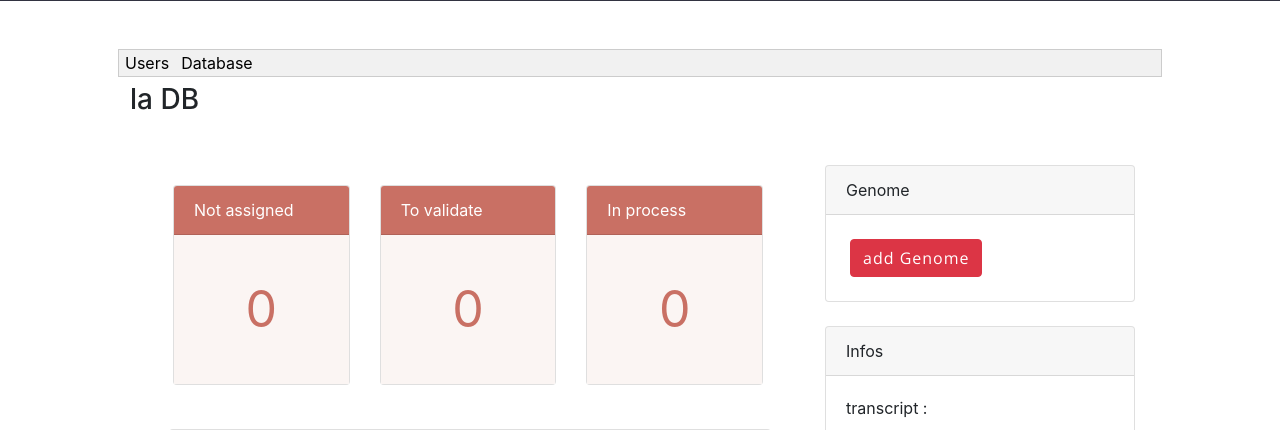
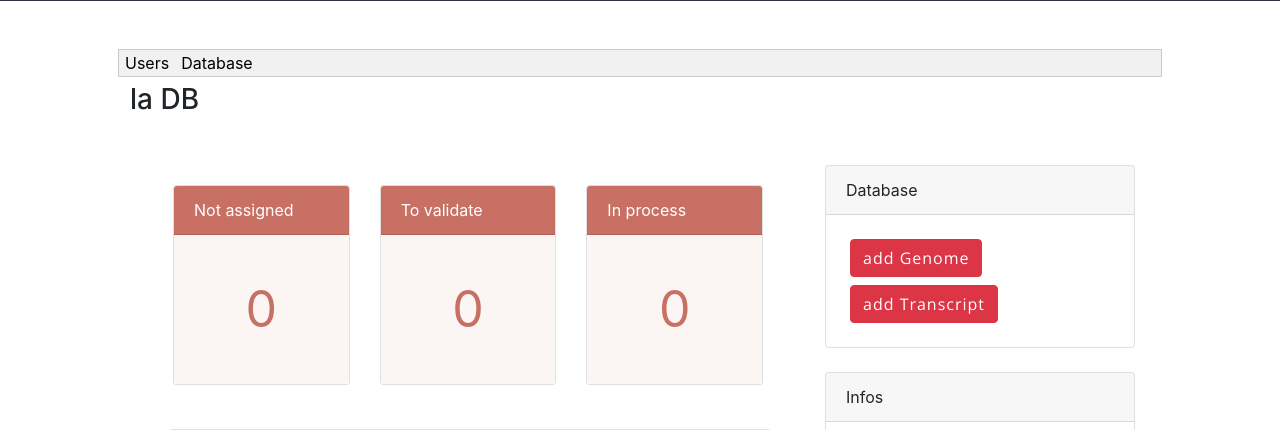
Before and after one commit to PlotosusLineatus/Projet_Web, a Django app: page /admin/ in a window 1280 px wide, after a click on "Database". Shown: the part 543-973 px from the top of the page. Run offline with Django 3.2, Linux system fonts and the light colour scheme; the visitor is signed in with stand-in values (Sample User, id 1); data comes from the database, SQL or seed files in the repository; data that the repository does not hold is empty; some libraries are stand-ins or nearby versions.

Commit message:
#7- Admin add + delete Transcript

```diff
--- a/ProjetWEB/urls.py
+++ b/ProjetWEB/urls.py
@@ -42,7 +42,7 @@ urlpatterns = [
     path('sp/add/', views.genome_create, name='genome-create'),
     path('sp/<str:specie>/', views.genome_detail, name='genome-detail'),
     path('sp/<str:specie>/transcripts/', views.transcript_list, name='transcript-list'),
-    path('sp/<str:specie>/transcripts/add/', views.transcript_create, name='transcript-create'),
+    path('transcripts/add/', views.transcript_create, name='transcript-create'),
     path('sp/<str:specie>/<str:transcript>/', views.transcript_detail, name='transcript-detail'),
     path('sp/<str:specie>/<str:transcript>/annotations/', views.transcript_annot, name='transcript-annot'),
     path('download/', views.download_csv, name='download_csv'),
--- a/genomeBact/forms.py
+++ b/genomeBact/forms.py
@@ -12,8 +12,7 @@ class GenomeForm(forms.ModelForm):
 class TranscriptForm(forms.ModelForm):
     class Meta:
         model = Transcript
-        #fields = '__all__'
-        exclude = ('chromosome',)
+        fields = ['seq_cds']
 
 class AnnotForm(forms.ModelForm):
 
--- a/genomeBact/models.py
+++ b/genomeBact/models.py
@@ -63,10 +63,10 @@ class Connexion(models.Model):
 '''
 class Transcript(models.Model):
     STATUS = ( ('assigned','assigned'), ('annotated','annotated'), ('validated','validated'), ('empty','empty'))
+    chromosome = models.ForeignKey(Genome, related_name = "transcript", on_delete = models.CASCADE)
 
     # One unique ID per CDS / Protein
     transcript = models.CharField(max_length=50, unique = True, help_text='Chromosome version name')
-    chromosome = models.ForeignKey(Genome, related_name = "transcript", on_delete = models.CASCADE)
     seq_cds = models.TextField(default = "",
                                 validators=[RegexValidator(regex='^[ARNDCQEGHILKMFPSTWYV]+$')])
 
--- a/genomeBact/templates/genomeBact/admin.html
+++ b/genomeBact/templates/genomeBact/admin.html
@@ -229,7 +229,7 @@
                                     <form method="POST" action="">
                                         {% csrf_token %}
                                         <div class="input-group">
-                                            <button class="btn btn-danger" id="button-blatp" type="submit">add User</button>
+                                            <button class="btn btn-danger" name="add_user" type="submit">add User</button>
                                         </div>
                                     </form>
                                 </div>
@@ -389,11 +389,17 @@
                         <div class="col-lg-4">
                             <!-- Widget BLAST-->
                             <div class="card mb-4">
-                                <div class="card-header"> Genome </div>
-                                <div class="card-body">
-                                    <div class="input-group">
-                                        <button class="btn btn-danger" id="button-blatp" type="button" onclick="window.location.href='{% url 'genome-create' %}'">add Genome</button>
-                                    </div>
+                                <div class="card-header"> Database </div>
+                                <div class="card-body text-center">
+                                    <form method="POST" action="">
+                                        {% csrf_token %}
+                                        <div class="input-group">
+                                            <button class="btn btn-danger" name="add_genome" type="submit">add Genome</button>
+                                        </div>
+                                        <div class="input-group">
+                                            <button class="btn btn-danger" name="add_transcript" type="submit">add Transcript</button>
+                                        </div>
+                                    </form>
                                 </div>
                             </div>
                             <!-- Categories widget-->
--- a/genomeBact/views.py
+++ b/genomeBact/views.py
@@ -412,21 +412,25 @@ def transcript_list(request, specie):
 
 
 @login_required(login_url='login')
-@allowed_users(allowed_roles=['Admin','Validateur'])
-def transcript_create(request, specie):
-    genome = Genome.objects.get(specie=specie)
+#@admin_only
+def transcript_create(request):
+    genomes = Genome.objects.all
 
     if request.method == 'POST':
         form = TranscriptForm(request.POST)
         if form.is_valid():
+            specie = request.POST.get("genome")
+            genome = Genome.objects.get(specie=specie)
             form.instance.chromosome = genome
-            form.save()
-            #return redirect('transcript-list', genome.specie)
-            return redirect('genome-detail', genome.specie)
+            transcript = form.save(commit=False)
+
+            messages.success(request, "The transcript "+ transcript.transcript + " wad added to "+specie)
+            return redirect('admin')
     else:
         form = TranscriptForm()
 
-    return render(request,'genomeBact/transcript_create.html',{'form': form, 'genome' : genome})
+    context = {'form': form, "genomes" : genomes}
+    return render(request,'genomeBact/transcript_create.html', context)
 
 @login_required(login_url='login')
 def transcript_detail(request, specie, transcript):
@@ -449,6 +453,10 @@ def transcript_detail(request, specie, transcript):
             Transcript.objects.filter(transcript=transcript).update(status = 'assigned', status_date = Now())
             messages.success(request, 'Annotations were send back to '+ cds.annotator.name )
             return HttpResponseRedirect(request.path_info)
+        elif 'Delete' in request.POST:
+            cds.delete()
+            messages.success(request, "The transcript "+ cds.transcript + " from "+ specie +" was deleted.")
+            return redirect('results')
         elif form.is_valid():
             annotations = form.save(commit=False)
             gene = annotations.gene
@@ -477,8 +485,14 @@ def transcript_annot(request, transcript):
 @login_required(login_url='login')
 @admin_only
 def admin(request):
+
     if request.method == 'POST':
-        return redirect('register')
+        if "add_genome" in request.POST:
+            return redirect('genome-create')
+        elif "add_transcript" in request.POST:
+            return redirect('transcript-create')
+        elif "add_user" in request.POST:
+            return redirect('register')
 
     nb_val = User.objects.filter(groups__name = "Validateur").count()
     nb_annot  = User.objects.filter(groups__name = "Annotateur").count()
```
Also changed, not shown: genomeBact/templates/genomeBact/transcript_create.html (+9 -2 lines), genomeBact/templates/genomeBact/transcript_detail.html (+10 -0 lines).
